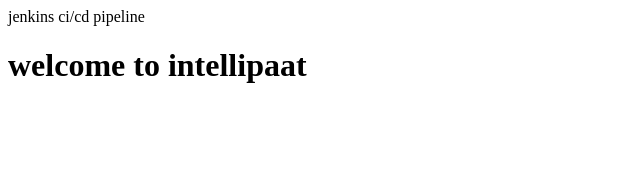
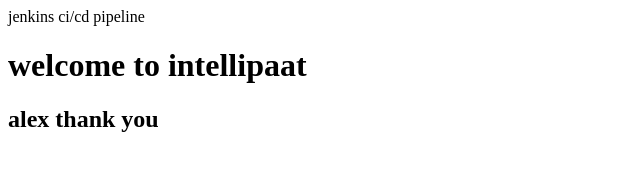
Before and after one commit to Pierredj/website, a plain HTML site: page index.html in a window 1280 px wide. Shown: the whole page, without its empty margins (0-640 px from the left). Drawn offline with Linux system fonts and the light colour scheme.

Commit message:
Update index.html

```diff
--- a/index.html
+++ b/index.html
@@ -2,5 +2,6 @@
 <tilte>jenkins ci/cd pipeline</tilte>
 <body>
 <h1> welcome to intellipaat </h1>
+  <h2> alex thank you </h2>
 </body>
 </html>
```
